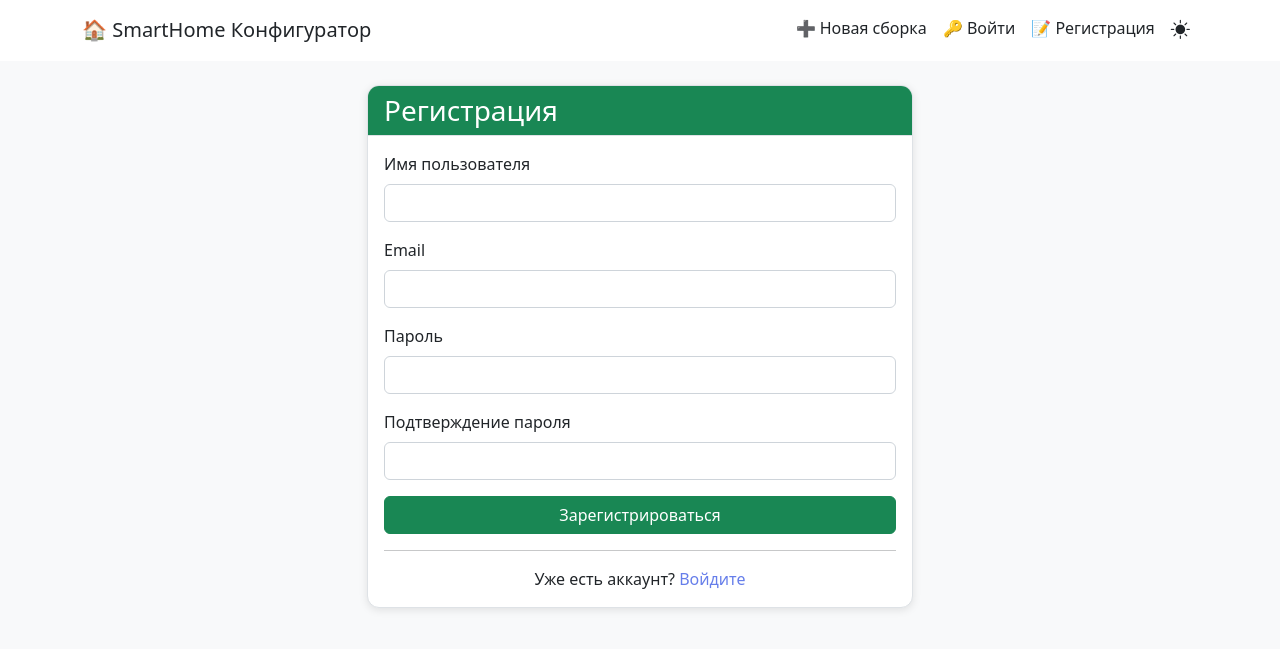
After one commit to PolyakOFF-523/smarthome-configurator, a Django app: page /register/ in a window 1280 px wide. The commit adds this page. Shown: the top 649 px of the page. Run offline with Django 5.2, Linux system fonts and the light colour scheme.

Commit message:
Исправление логики привязки сборок к пользователям и добавление регистрации
Изменения:
- Убрана автоматическая привязка сборок к пользователю при создании
- Привязка теперь происходит только при выборе сборки (будет добавлено в select_build)
- Добавлена регистрация и авторизация пользователей
- Созданы шаблоны login.html и register.html
- Добавлены поля user в модели UserProject и Build (миграции 0009 и 0010)
- Исправлена проверка доступа для неавторизованных пользователей в build_detail
- Обновлён build_selection с проверкой на существование сборок
- Добавлены русские сообщения об ошибках пароля в settings.py
- Убрано дублирование TEMPLATES в settings.py
- Добавлен стиль для кнопки выхода

```diff
--- a/catalog/static/catalog/css/style.css
+++ b/catalog/static/catalog/css/style.css
@@ -456,3 +456,18 @@ a img, button img {
     -khtml-user-drag: none;
     -moz-user-drag: none;
 }
+
+/* Стиль для кнопки выхода */
+.btn-logout {
+    border: none;
+    background: none;
+    cursor: pointer;
+    padding: 0.5rem 1rem;
+    display: inline-block;
+    width: 100%;
+    text-align: left;
+}
+
+.btn-logout:hover {
+    background-color: var(--hover-bg);
+}
--- a/catalog/templates/catalog/base.html
+++ b/catalog/templates/catalog/base.html
@@ -22,14 +22,37 @@
                     <li class="nav-item">
                         <a class="nav-link" href="{% url 'new_project' %}" draggable="false">➕ Новая сборка</a>
                     </li>
-                    <li class="nav-item">
-                        <a class="nav-link" href="{% url 'my_builds' %}" draggable="false">Мои сборки</a>
-                    </li>
+
+                    {% if user.is_authenticated %}
+                        <li class="nav-item">
+                            <a class="nav-link" href="{% url 'my_builds' %}" draggable="false">📦 Мои сборки</a>
+                        </li>
+                        <li class="nav-item">
+                            <span class="nav-link">👤 {{ user.username }}</span>
+                        </li>
+                        <li class="nav-item">
+                            <form method="post" action="{% url 'logout' %}" style="display: inline;">
+                                {% csrf_token %}
+                                <button type="submit" class="btn btn-link nav-link" style="border: none; background: none; cursor: pointer;" draggable="false">
+                                    🚪 Выйти
+                                </button>
+                            </form>
+                        </li>
+                    {% else %}
+                        <li class="nav-item">
+                            <a class="nav-link" href="{% url 'login' %}" draggable="false">🔑 Войти</a>
+                        </li>
+                        <li class="nav-item">
+                            <a class="nav-link" href="{% url 'register' %}" draggable="false">📝 Регистрация</a>
+                        </li>
+                    {% endif %}
+
                     {% if user.is_staff %}
                     <li class="nav-item">
-                        <a class="nav-link" href="{% url 'moderation_queue' %}" draggable="false">Модерация</a>
+                        <a class="nav-link" href="{% url 'moderation_queue' %}" draggable="false">🛡️ Модерация</a>
                     </li>
                     {% endif %}
+
                     <li class="nav-item">
                         <button class="btn theme-toggle" id="themeToggle" title="Переключить тему" draggable="false">
                             <i class="bi bi-sun-fill" id="themeIcon"></i>
--- /dev/null
+++ b/catalog/templates/catalog/register.html
@@ -0,0 +1,41 @@
+{% extends 'catalog/base.html' %}
+
+{% block title %}Регистрация{% endblock %}
+
+{% block content %}
+<div class="row">
+    <div class="col-md-6 offset-md-3">
+        <div class="card">
+            <div class="card-header bg-success text-white">
+                <h3 class="mb-0">Регистрация</h3>
+            </div>
+            <div class="card-body">
+                <form method="post">
+                    {% csrf_token %}
+                    <div class="mb-3">
+                        <label class="form-label">Имя пользователя</label>
+                        <input type="text" name="username" class="form-control" required>
+                    </div>
+                    <div class="mb-3">
+                        <label class="form-label">Email</label>
+                        <input type="email" name="email" class="form-control" required>
+                    </div>
+                    <div class="mb-3">
+                        <label class="form-label">Пароль</label>
+                        <input type="password" name="password1" class="form-control" required>
+                    </div>
+                    <div class="mb-3">
+                        <label class="form-label">Подтверждение пароля</label>
+                        <input type="password" name="password2" class="form-control" required>
+                    </div>
+                    <button type="submit" class="btn btn-success w-100">Зарегистрироваться</button>
+                </form>
+                <hr>
+                <p class="text-center mb-0">
+                    Уже есть аккаунт? <a href="{% url 'login' %}">Войдите</a>
+                </p>
+            </div>
+        </div>
+    </div>
+</div>
+{% endblock %}
--- a/catalog/views.py
+++ b/catalog/views.py
@@ -7,6 +7,9 @@ from .models import Ecosystem, Category, Component
 from .models import UserProject, Room, Build, BuildComponent
 from .build_generator import BuildGenerator
 from .compatibility import CompatibilityChecker
+from django.contrib.auth import login, authenticate
+from django.contrib.auth.models import User
+from django.contrib.auth.forms import UserCreationForm
 
 # ================ КАТАЛОГ ================
 
@@ -127,12 +130,18 @@ def start_project(request):
             if old_project_id:
                 try:
                     old_project = UserProject.objects.get(id=old_project_id)
+                    # Удаляем все сборки старого проекта
+                    Build.objects.filter(project=old_project).delete()
                     old_project.delete()
                 except UserProject.DoesNotExist:
                     pass
 
             total_area = sum(float(area) for area in room_areas if area)
-            project = UserProject.objects.create(total_area=total_area)
+
+            project = UserProject.objects.create(
+                total_area=total_area,
+                user=request.user if request.user.is_authenticated else None
+            )
 
             for i in range(len(room_types)):
                 if room_types[i] and room_areas[i]:
@@ -144,6 +153,7 @@ def start_project(request):
 
             request.session['project_id'] = project.id
 
+            # Генерируем сборки только один раз
             generator = BuildGenerator(project)
             builds = generator.generate_all_builds()
 
@@ -160,8 +170,32 @@ def build_selection(request):
         return redirect('start_project')
 
     project = get_object_or_404(UserProject, id=project_id)
+
+    # Получаем существующие сборки
+    builds = {
+        'economy': Build.objects.filter(project=project, price_segment='ECONOMY', name__icontains='Эконом').first(),
+        'standard': Build.objects.filter(project=project, price_segment='STANDARD', name__icontains='Стандарт').first(),
+        'premium': Build.objects.filter(project=project, price_segment='PREMIUM', name__icontains='Премиум').first(),
+        'custom': Build.objects.filter(project=project, name__icontains='Своя').first(),
+    }
+
+    # Если какая-то сборка не найдена, создаём её
     generator = BuildGenerator(project)
-    builds = generator.generate_all_builds()
+
+    if not builds['economy']:
+        builds['economy'] = generator.generate_build('🌱 Эконом', 'ECONOMY', max_price=5000)
+    if not builds['standard']:
+        builds['standard'] = generator.generate_build('⭐ Стандарт', 'STANDARD', max_price=15000)
+    if not builds['premium']:
+        builds['premium'] = generator.generate_build('👑 Премиум', 'PREMIUM', max_price=50000)
+    if not builds['custom']:
+        builds['custom'] = Build.objects.create(
+            name="🔧 Своя сборка",
+            price_segment='ECONOMY',
+            status='DRAFT',
+            project=project,
+            user=project.user if project.user else None
+        )
 
     # Добавляем даты создания для каждой сборки
     for key in builds:
@@ -177,6 +211,28 @@ def build_selection(request):
 def build_detail(request, build_id):
     build = get_object_or_404(Build, id=build_id)
 
+    # Проверка доступа
+    if request.user.is_authenticated:
+        # Авторизованный пользователь может редактировать только свои сборки
+        if build.user and build.user != request.user:
+            messages.error(request, 'У вас нет доступа к этой сборке')
+            return redirect('public_builds')
+    else:
+        # Неавторизованный пользователь может просматривать:
+        # 1. Публичные сборки
+        # 2. Свои сборки из сессии (созданные в текущей сессии)
+        project_id = request.session.get('project_id')
+
+        # Проверяем, принадлежит ли сборка проекту из сессии
+        if build.project and build.project.id == project_id:
+            # Это сборка из текущей сессии, разрешаем
+            pass
+        elif build.status != 'PUBLISHED':
+            # Не публичная и не принадлежит сессии - запрещаем
+            messages.error(request, 'Доступ запрещён')
+            return redirect('index')
+
+    # Если сборка в статусе DRAFT, переводим в CONFIGURING
     if build.status in ['DRAFT', 'VERIFIED', 'NEEDS_FIX', 'REJECTED']:
         build.status = 'CONFIGURING'
         build.save()
@@ -184,12 +240,9 @@ def build_detail(request, build_id):
     project_id = request.session.get('project_id')
     project = get_object_or_404(UserProject, id=project_id) if project_id else None
 
-    available_components = Component.objects.all()[:10]
-
     context = {
         'build': build,
         'project': project,
-        'available_components': available_components,
     }
     return render(request, 'catalog/build_detail.html', context)
 
@@ -347,6 +400,15 @@ def moderation_detail(request, build_id):
 def submit_to_moderation(request, build_id):
     build = get_object_or_404(Build, id=build_id)
 
+    # Проверяем, что пользователь авторизован и является владельцем сборки
+    if not request.user.is_authenticated:
+        messages.error(request, 'Необходимо войти в систему для отправки на модерацию')
+        return redirect('login')
+
+    if build.user != request.user:
+        messages.error(request, 'Вы не можете отправить на модерацию чужую сборку')
+        return redirect('build_detail', build_id=build.id)
+
     if build.status in ['VERIFIED', 'SAVED', 'CONFIGURING']:
         build.status = 'PENDING_MODERATION'
         build.save()
@@ -360,13 +422,14 @@ def submit_to_moderation(request, build_id):
 # ================ УПРАВЛЕНИЕ СБОРКАМИ ================
 
 def my_builds(request):
-    selected_builds = Build.objects.filter(is_selected=True).order_by('-id')
-    active_builds = Build.objects.filter(
-        status__in=['CONFIGURING', 'NEEDS_FIX', 'PENDING_MODERATION', 'REJECTED']
-    ).order_by('-id')
-    all_builds = (selected_builds | active_builds).distinct()
+    if not request.user.is_authenticated:
+        messages.warning(request, 'Войдите, чтобы просматривать свои сборки')
+        return redirect('login')
 
-    context = {'all_builds': all_builds}
+    # Получаем сборки текущего пользователя
+    builds = request.user.builds.all().order_by('-id')
+
+    context = {'all_builds': builds}
     return render(request, 'catalog/my_builds.html', context)
 
 def delete_build(request, build_id):
@@ -414,6 +477,8 @@ def select_build(request, build_id):
 
     build.is_selected = True
     build.status = 'CONFIGURING'
+    if request.user.is_authenticated:
+        build.user = request.user   # привязываем к пользователю
     build.save()
 
     messages.success(request, f'✅ Вы выбрали сборку "{build.name}". Теперь её можно настраивать!')
@@ -546,3 +611,23 @@ def like_build(request, build_id):
         'liked': liked,
         'likes_count': build.likes.count()
     })
+
+# ================ ПОЛЬЗОВАТЕЛИ ================
+
+def register(request):
+    if request.method == 'POST':
+        form = UserCreationForm(request.POST)
+        if form.is_valid():
+            user = form.save()
+            login(request, user)
+            messages.success(request, 'Регистрация прошла успешно!')
+            return redirect('index')
+        else:
+            # Выводим конкретные ошибки
+            for field, errors in form.errors.items():
+                for error in errors:
+                    messages.error(request, f'{field}: {error}')
+    else:
+        form = UserCreationForm()
+
+    return render(request, 'catalog/register.html', {'form': form})
--- a/smart_home/urls.py
+++ b/smart_home/urls.py
@@ -2,10 +2,17 @@ from django.contrib import admin
 from django.urls import path, include
 from django.conf import settings
 from django.conf.urls.static import static
+from django.contrib.auth import views as auth_views
+from catalog import views  # Импорт views из catalog
 
 urlpatterns = [
     path('admin/', admin.site.urls),
     path('', include('catalog.urls')),
+
+    # Аутентификация
+    path('login/', auth_views.LoginView.as_view(template_name='catalog/login.html'), name='login'),
+    path('logout/', auth_views.LogoutView.as_view(next_page='index'), name='logout'),
+    path('register/', views.register, name='register'),
 ]
 
 if settings.DEBUG:
```
Also changed, not shown: catalog/build_generator.py (+13 -4 lines), catalog/models.py (+16 -0 lines), catalog/templates/catalog/build_detail.html (+1 -9 lines), catalog/templates/catalog/build_selection.html (+11 -3 lines), catalog/templates/catalog/login.html (added, +33 -0 lines), smart_home/settings.py (+39 -0 lines), catalog/migrations/0009_userproject_user.py (added), catalog/migrations/0010_build_user.py (added).
